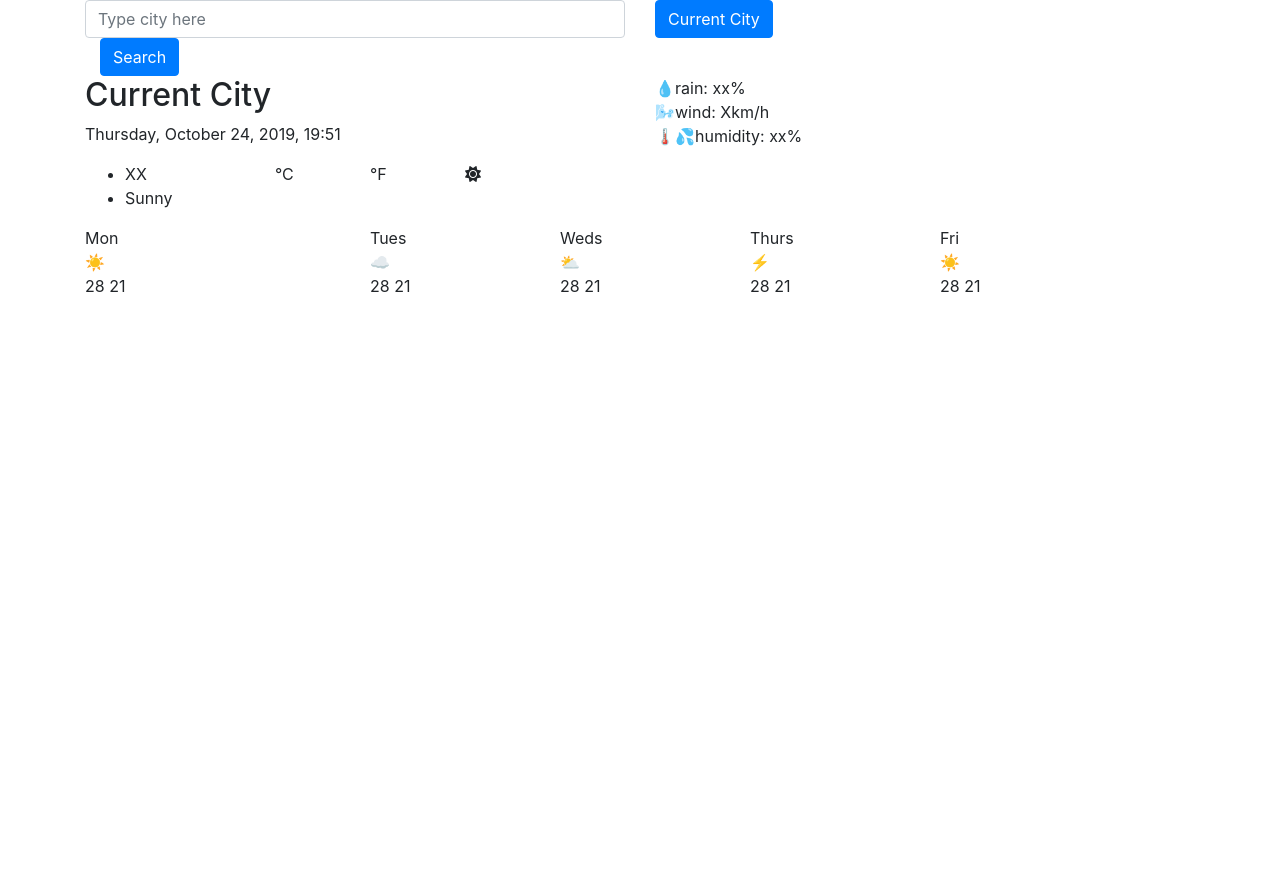
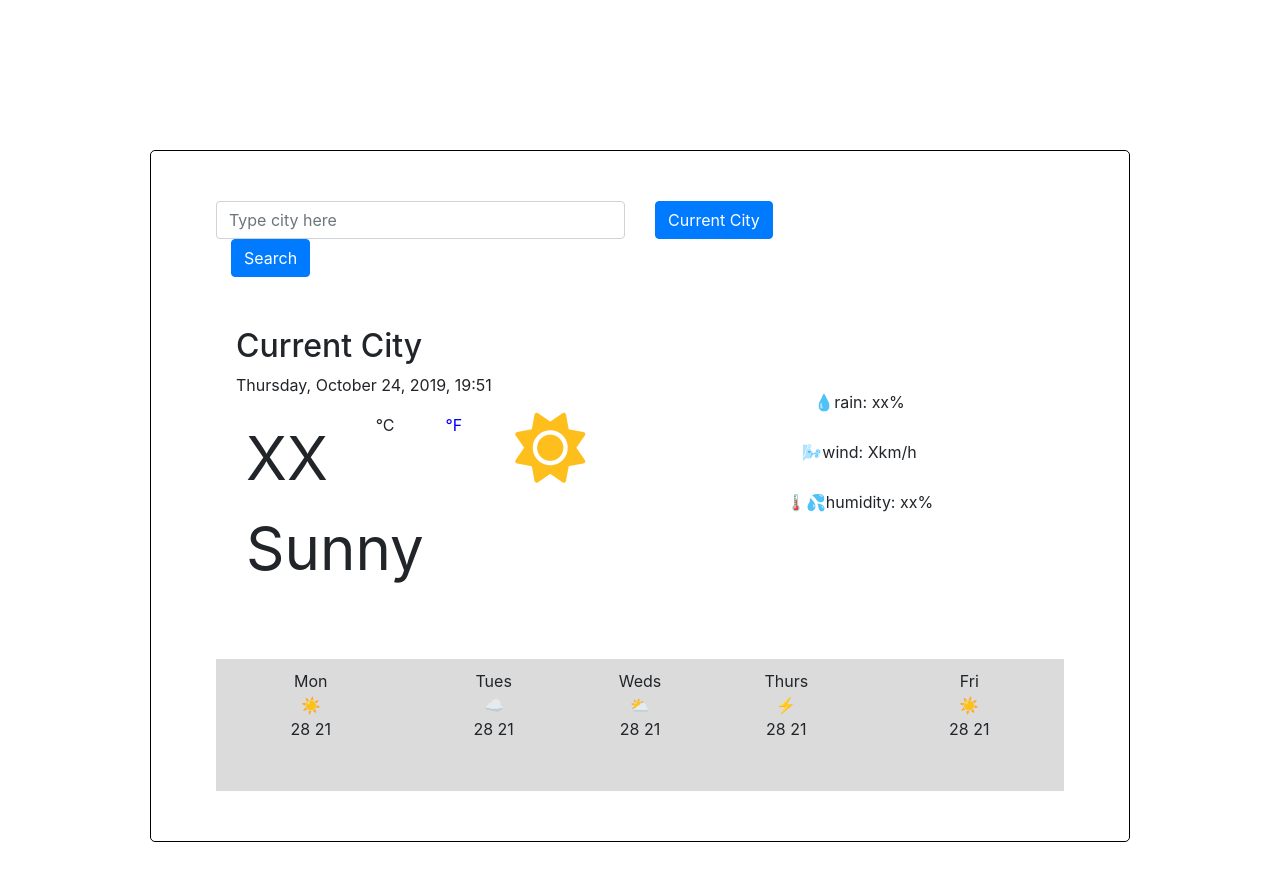
Before and after one commit to lexidillon/weather-app, a plain HTML site: page index.html in a window 1280 px wide. Before the commit the page ends 800 px from the top, so only its background shows below. Drawn offline with nearby package versions, Linux system fonts and the light colour scheme.

Commit message:
css file and link updates

```diff
--- a/index.html
+++ b/index.html
@@ -11,7 +11,7 @@
       integrity="sha384-ggOyR0iXCbMQv3Xipma34MD+dH/1fQ784/j6cY/iJTQUOhcWr7x9JvoRxT2MZw1T"
       crossorigin="anonymous"
     />
-    <link rel="stylesheet" href="weather-app/style.css" type="text/css" />
+    <link rel="stylesheet" href="styles.css" />
     <script
       src="https://kit.fontawesome.com/81d893ed0b.js"
       crossorigin="anonymous"
--- /dev/null
+++ b/styles.css
@@ -0,0 +1,47 @@
+body {
+  border: 1px solid black;
+  border-radius: 5px;
+  margin: 150px;
+  padding: 50px;
+}
+.five-day {
+  text-align: center;
+  background: rgba(211, 211, 211, 0.8);
+  margin-top: 50px;
+  padding-bottom: 50px;
+  padding-top: 10px;
+}
+.current-temperature {
+  font-size: 60px;
+}
+.degree-symbols {
+  position: relative;
+  margin-right: 0px;
+}
+.current-information {
+  margin-left: 20px;
+}
+h2 {
+  margin-top: 50px;
+}
+.measurements {
+  margin-top: 100px;
+  line-height: 50px;
+  text-align: center;
+}
+.weather-status {
+  font-size: 15px;
+}
+ul {
+  list-style: none;
+  margin-left: -30px;
+  position: relative;
+}
+i {
+  font-size: 70px;
+  color: #febe1c;
+}
+
+.f-degree {
+  color: blue;
+}
```
Also changed, not shown: style.css (deleted).
